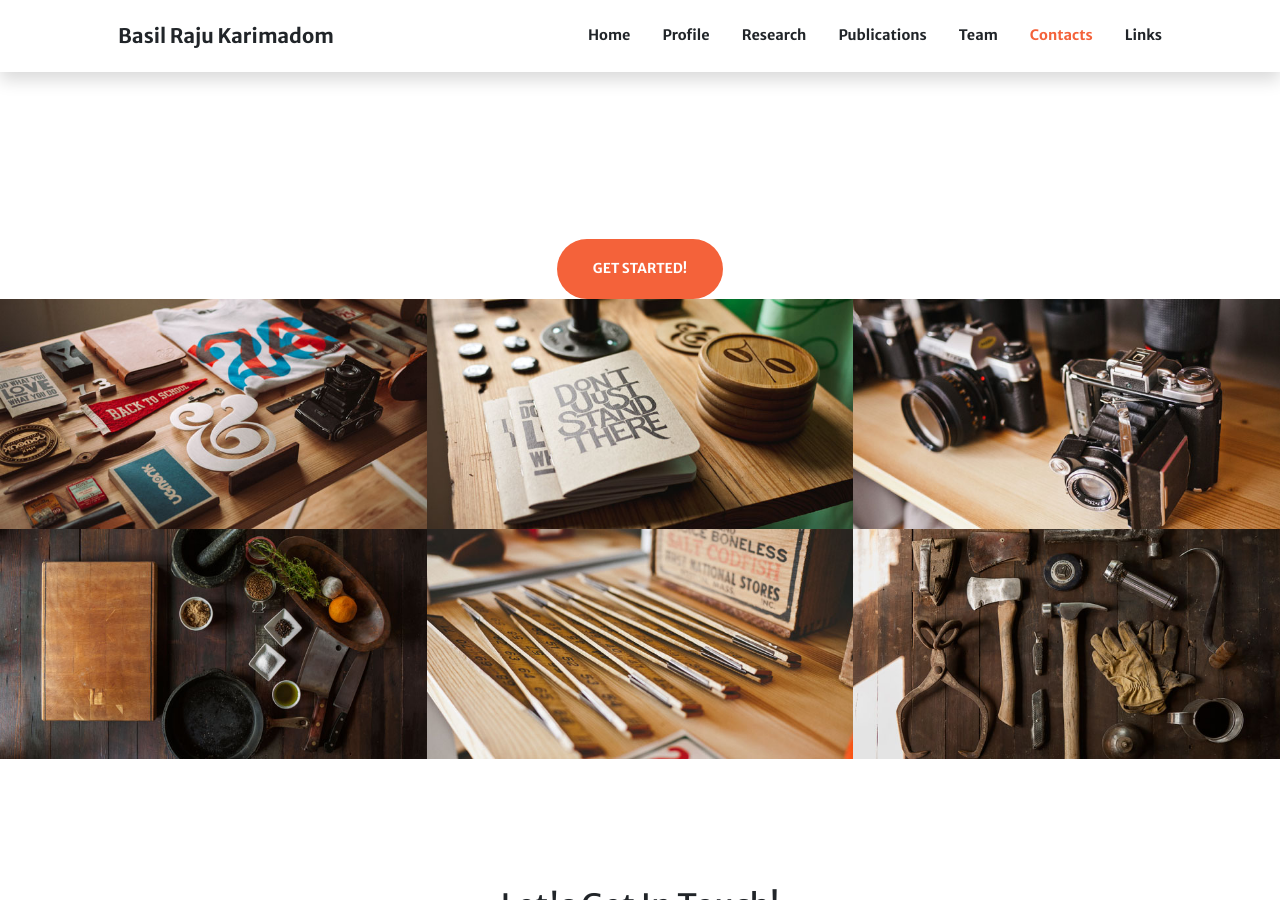
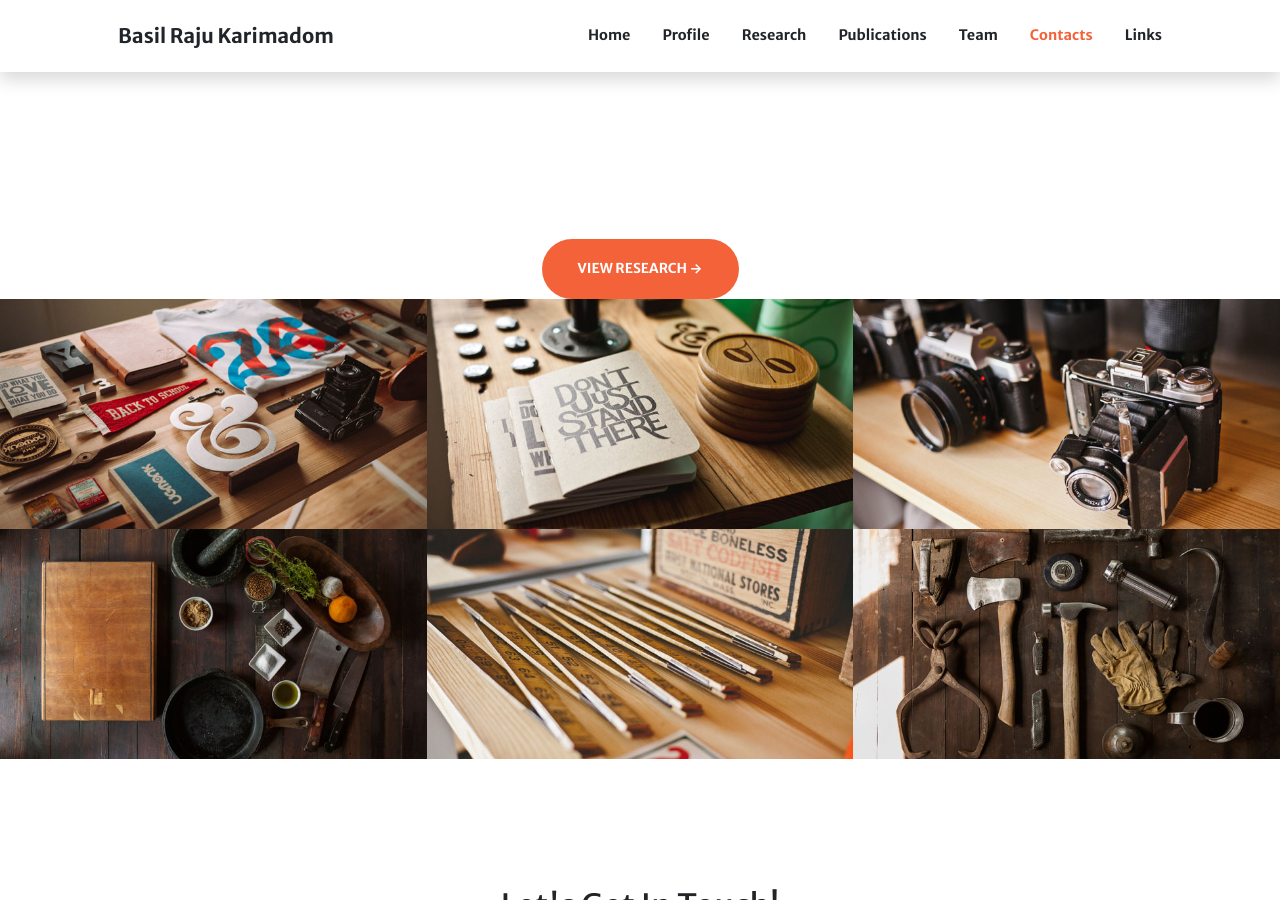
Before and after one commit to basilkarimadom/basilkarimadom.github.io, a Jekyll site: the page built from index.md, in a window 1280 px wide and 900 px high, scrolled down 1457 px. Built offline with Jekyll 4.4.1, drawn with Linux system fonts in a browser that asks for light colours; comment, search, counter and statistics services are not loaded.

Commit message:
Update index.md

```diff
--- a/index.md
+++ b/index.md
@@ -31,7 +31,7 @@ sections:
         text: First-principles determination of surface pKa for adsorbates on metal surfaces, providing molecular-level insight into proton transfer and surface acidity at solid–liquid interfaces.
         icon: bi-heart-fill
     actions:
-      - title: Get Started!
+      - title: View Research →
         url: '#page-top'
         class: btn-light
 
```
